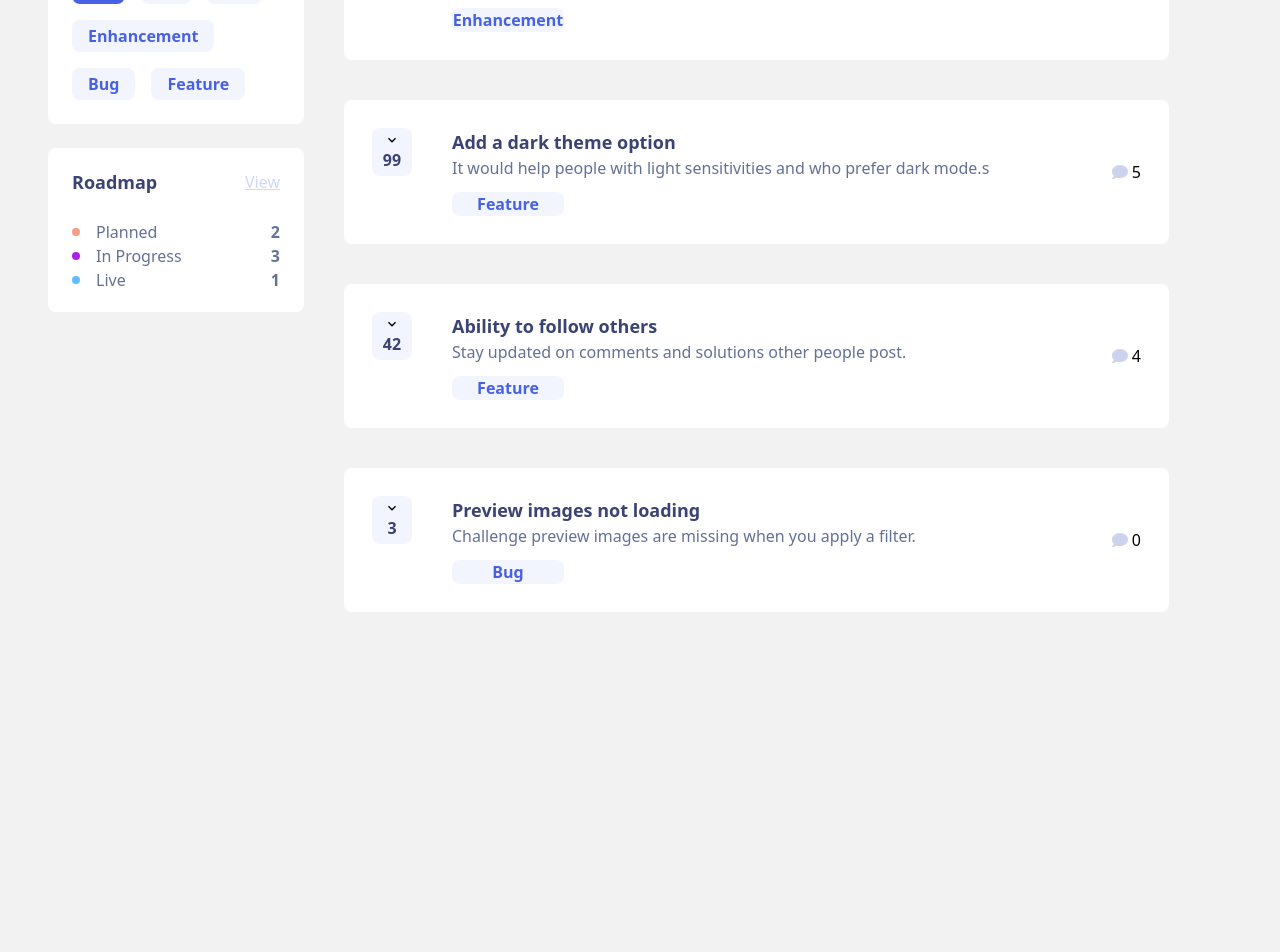
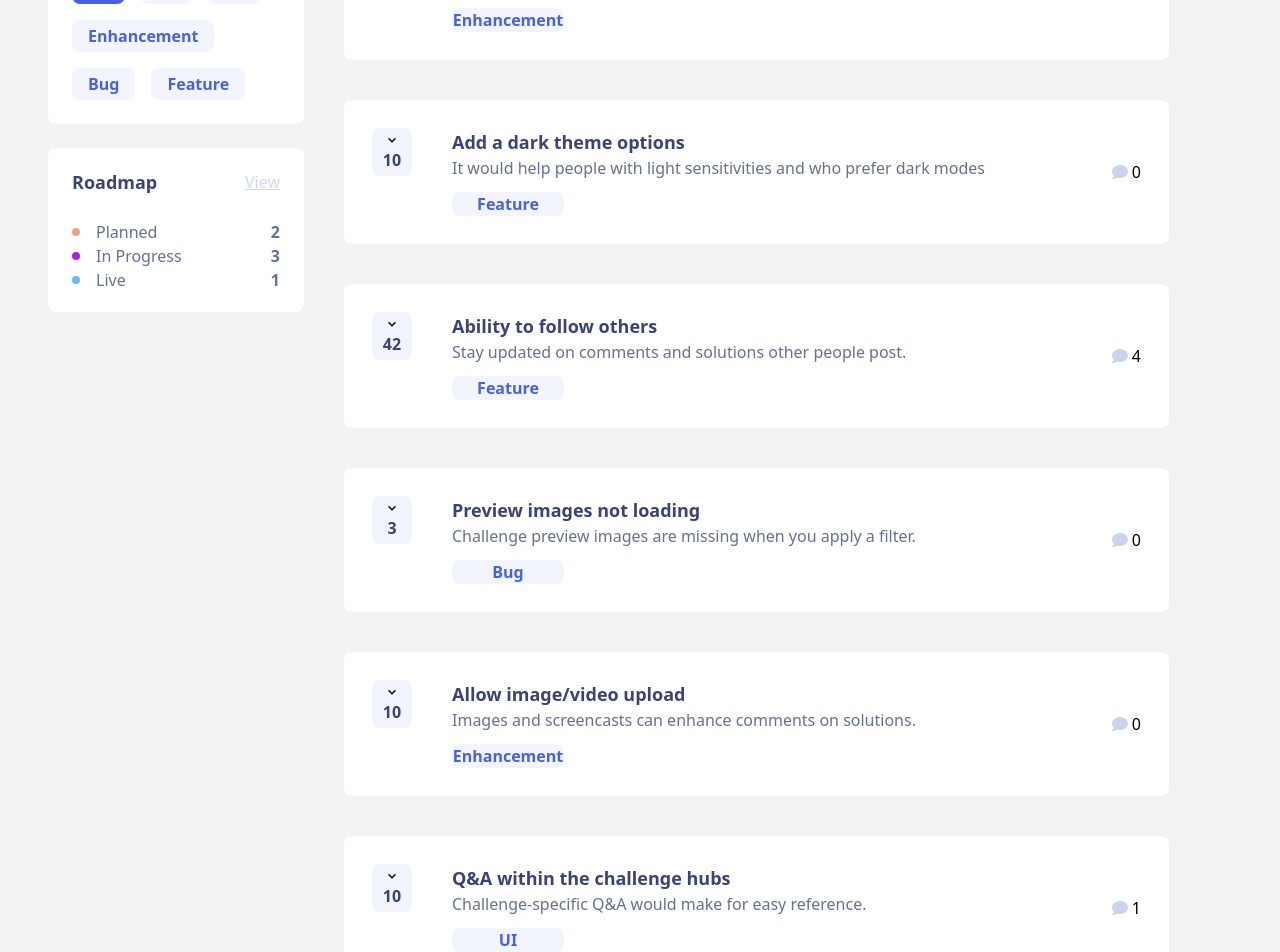
Before and after one commit to azizleyla/product-feedback-app, a React (Create React App) app: page / in a window 1280 px wide. Shown: the part 220-1172 px from the top of the page. Before the commit the page ends 872 px from the top, so only its background shows below. Built offline with nearby package versions, Linux system fonts and the light colour scheme; data requests are answered from the project's data file.

Commit message:
post and put data

```diff
--- a/package.json
+++ b/package.json
@@ -15,7 +15,8 @@
     "react-icons": "^4.8.0",
     "react-router-dom": "^6.9.0",
     "react-scripts": "5.0.1",
-    "web-vitals": "^2.1.4"
+    "web-vitals": "^2.1.4",
+    "yup": "^1.0.2"
   },
   "scripts": {
     "start": "react-scripts start",
--- a/src/api/feedbackApi.js
+++ b/src/api/feedbackApi.js
@@ -3,6 +3,10 @@ import { baseApi } from "./baseApi"
 export const FeedbackApi = ({
     async getAll() {
         const response = await baseApi.get('/feedbacks');
+        return response.data;
+    },
+    async addFeedback(data) {
+        const response = await baseApi.post("/feedbacks", data);
         return response.data;
     },
     async updateComments(data) {
--- a/src/components/common/buttons/AddButton.js
+++ b/src/components/common/buttons/AddButton.js
@@ -6,7 +6,7 @@ const AddButton = ({ handleNavigate }) => {
 
     return (
 
-        <button onClick={handleNavigate} className='bg-[#AD1FEA] text-white  font-semibold flex gap-1 items-center py-3 px-6 rounded-lg'>
+        <button type="submit" onClick={handleNavigate} className='bg-[#AD1FEA] text-white  font-semibold flex gap-1 items-center py-3 px-6 rounded-lg'>
             <FaPlus />
             Add Feedback</button>
 
--- a/src/components/feedback/FeedbackForm.js
+++ b/src/components/feedback/FeedbackForm.js
@@ -1,21 +1,85 @@
-import React from 'react'
+import React, { useEffect, useState } from 'react'
 import { FaPlus } from 'react-icons/fa'
-
+import * as Yup from 'yup';
 import { useFormik } from 'formik';
 import AddButton from '../common/buttons/AddButton';
-import { Link } from 'react-router-dom';
+import { useNavigate, useParams } from 'react-router-dom';
 import GoBackBtn from '../common/buttons/GoBackBtn';
+import { useMutation, useQuery, useQueryClient } from '@tanstack/react-query';
+import { FeedbackApi } from '../../api/feedbackApi';
+import { ApiQueryKeys } from "../../constants/api.constants"
 
 const FeedbackForm = () => {
+    const navigate = useNavigate()
+    const queryClient = useQueryClient()
+    const { id } = useParams()
+
+
+    const isEdit = !!id
+    const { data } = useQuery({
+        queryKey: [ApiQueryKeys.feedbacks],
+        queryFn: () => FeedbackApi.getAll(),
+        keepPreviousData: true
+    })
+
+    const selectedFeedback = data?.find(item => item.id === Number(id))
+
+
     const formik = useFormik({
         initialValues: {
             title: '',
-            desc: ""
+            desc: "",
+            category: "Feature"
+
         },
+        validationSchema: Yup.object({
+            title: Yup.string().required("Can't be empty"),
+            desc: Yup.string().required("Can't be empty"),
+
+
+        }),
         onSubmit: values => {
-            alert(JSON.stringify(values, null, 2));
+            const data = {
+                ...values,
+                id: Number(id),
+                vote: selectedFeedback?.vote ? selectedFeedback?.vote : 10,
+                comments: selectedFeedback?.comments ? selectedFeedback.comments : []
+
+            }
+            if (isEdit) {
+                updateFeedbackMutation.mutate(data)
+            } else {
+                addFeedbackMutation.mutate(data)
+            }
+
+
         },
     });
+
+
+    const addFeedbackMutation = useMutation(FeedbackApi.addFeedback, {
+        onSuccess: (data) => {
+            navigate('/')
+            queryClient.invalidateQueries([ApiQueryKeys.feedbacks])
+        }
+    })
+
+    useEffect(() => {
+        if (isEdit) {
+            formik.setFieldValue('title', selectedFeedback?.title)
+            formik.setFieldValue('desc', selectedFeedback.desc)
+            formik.setFieldValue("category", selectedFeedback?.category)
+        }
+    }, [id, data])
+
+    const updateFeedbackMutation = useMutation(FeedbackApi.updateComments, {
+        onSuccess: () => {
+            navigate('/')
+            queryClient.invalidateQueries([ApiQueryKeys.feedbacks])
+        }
+    })
+
+
     return (
         <div className='container mx-auto max-w-[600px] py-6  '>
             <GoBackBtn />
@@ -32,6 +96,7 @@ const FeedbackForm = () => {
                             <span className='text-[#647196] text-sm'>Add a short, descriptive headline</span>
                         </label>
                         <input
+
                             className='bg-[#F7F8FD] rounded-md h-12 w-full outline-none mt-4 pl-4'
                             id="title"
                             name="title"
@@ -39,6 +104,8 @@ const FeedbackForm = () => {
                             onChange={formik.handleChange}
                             value={formik.values.title}
                         />
+                        {formik.touched.title && <span className='text-red-600 text-sm'>{formik.errors.title}</span>}
+
                     </div>
                     <div className='my-6'>
                         <label htmlFor="title">
@@ -51,15 +118,17 @@ const FeedbackForm = () => {
                             className='bg-[#F7F8FD] rounded-md h-12 w-full outline-none mt-4 pl-4 cursor-pointer text-[#3A4374] text-base font-normal'
                             id="category"
                             name="category"
+
                             onChange={formik.handleChange}
                             value={formik.values.category}
                         >
                             <option value="Feature">Feature</option>
-                            <option value="Feature">UI</option>
-                            <option value="Feature">UX</option>
-                            <option value="Feature">Enhancement</option>
-                            <option value="Feature">Bug</option>
+                            <option value="UI">UI</option>
+                            <option value="UX">UX</option>
+                            <option value="Enhancement">Enhancement</option>
+                            <option value="Bug">Bug</option>
                         </select>
+
                     </div>
                     <div>
 
@@ -76,9 +145,12 @@ const FeedbackForm = () => {
                             onChange={formik.handleChange}
                             value={formik.values.desc}
                         />
+                        {formik.touched.desc && <span className='text-red-600 text-sm'>{formik.errors.desc}</span>}
+
+
                     </div>
                     <div className='flex justify-end mt-8 gap-4'>
-                        <Link to="/" className='bg-[#3a4374] text-white rounded-md  py-3 px-6 font-bold'>Cancel</Link>
+                        {/* <Link to="/" className='bg-[#3a4374] text-white rounded-md  py-3 px-6 font-bold'>Cancel</Link> */}
                         <AddButton />
                     </div>
                 </form>
--- a/src/components/feedback/FeedbackList.js
+++ b/src/components/feedback/FeedbackList.js
@@ -17,6 +17,7 @@ const FeedbackList = ({ activeBtn, setActiveBtn }) => {
     })
     const feedbacksData = data || []
     const [feedbacks, setFeedbacks] = useState(feedbacksData)
+    console.log(feedbacksData)
 
     useEffect(() => {
         if (activeBtn !== 'All') {
--- a/src/db.json
+++ b/src/db.json
@@ -26,62 +26,19 @@
       ]
     },
     {
+      "title": "Add a dark theme options",
+      "desc": "It would help people with light sensitivities and who prefer dark modes",
+      "category": "Feature",
       "id": 2,
-      "title": "Add a dark theme option",
-      "desc": "It would help people with light sensitivities and who prefer dark mode.s",
-      "vote": "99",
-      "category": "Feature",
-      "comments": [
-        {
-          "user": {
-            "name": "James Skinner",
-            "username": "@hummingbird1",
-            "img": "https://i.ibb.co/wwqspVM/user2.png"
-          },
-          "content": "Also, please allow styles to be applied based on system preferences. I would love to be able to browse Frontend Mentor in the evening after my device’s dark mode turns on without the bright background it currently has."
-        },
-        {
-          "user": {
-            "name": "James Skinner",
-            "username": "@hummingbird1",
-            "img": "https://i.ibb.co/wwqspVM/user2.png"
-          },
-          "content": "Second this! I do a lot of late night coding and reading. Adding a dark theme can be great for preventing eye strain and the headaches that result. It’s also quite a trend with modern apps and  apparently saves battery life.",
-          "replies": [
-            {
-              "user": {
-                "name": "Anna Valentine",
-                "username": "@annev1990",
-                "img": "https://i.ibb.co/gRBMTx2/user3.png"
-              },
-              "content": "@hummingbird1  While waiting for dark mode, there are browser extensions that will also do the job. Search for 'dark theme' followed by your browser. There might be a need to turn off the extension for sites with naturally black backgrounds though."
-            },
-            {
-              "user": {
-                "name": "Ryan Welles",
-                "username": "@voyager.344",
-                "img": "https://i.ibb.co/Ky82Wnq/user4.png"
-              },
-              "content": "@annev1990  Good point! Using any kind of style extension is great and can be highly customizable, like the ability to change contrast and brightness. I'd prefer not to use one of such extensions, however, for security and privacy reasons."
-            }
-          ]
-        },
-        {
-          "user": {
-            "name": "Leyla Aziz",
-            "username": "@leylaziz",
-            "img": ""
-          },
-          "content": "Can't wait for dark mode!"
-        }
-      ]
+      "vote": 10,
+      "comments": []
     },
     {
-      "id": 3,
       "title": "Ability to follow others",
       "desc": "Stay updated on comments and solutions other people post.",
+      "category": "Feature",
+      "id": 3,
       "vote": 42,
-      "category": "Feature",
       "comments": [
         {
           "user": {
@@ -127,6 +84,32 @@
       "vote": 3,
       "category": "Bug",
       "comments": []
+    },
+    {
+      "title": "Allow image/video upload ",
+      "desc": "Images and screencasts can enhance comments on solutions.",
+      "category": "Enhancement",
+      "id": 6,
+      "vote": 10,
+      "comments": []
+    },
+    {
+      "title": "Q&A within the challenge hubs",
+      "desc": "Challenge-specific Q&A would make for easy reference.",
+      "category": "UI",
+      "id": 7,
+      "vote": 10,
+      "comments": [
+        {
+          "id": "89ecb3a2-4072-473e-b498-b5a595dd96ad",
+          "user": {
+            "name": "Leyla Aziz",
+            "username": "@leylaziz",
+            "img": ""
+          },
+          "content": "Q&A is better!!"
+        }
+      ]
     }
   ]
 }
```
Also changed, not shown: 1 other file (tests, documents, lock files or other folders).
